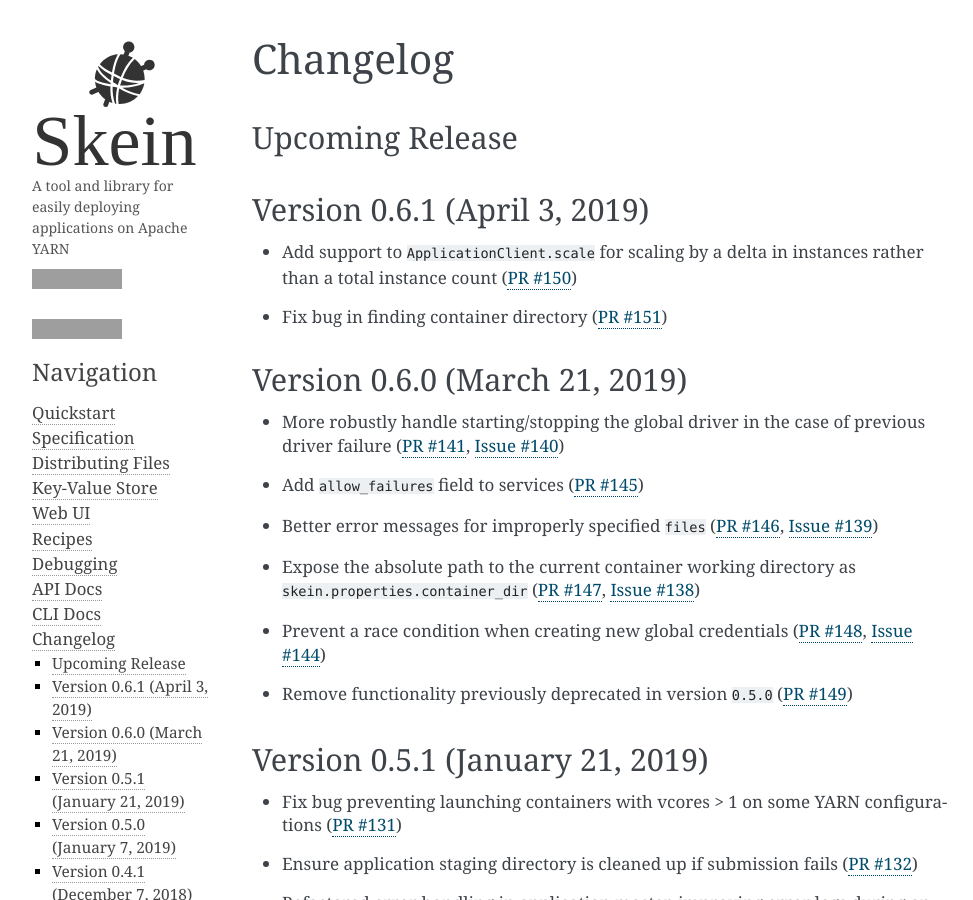
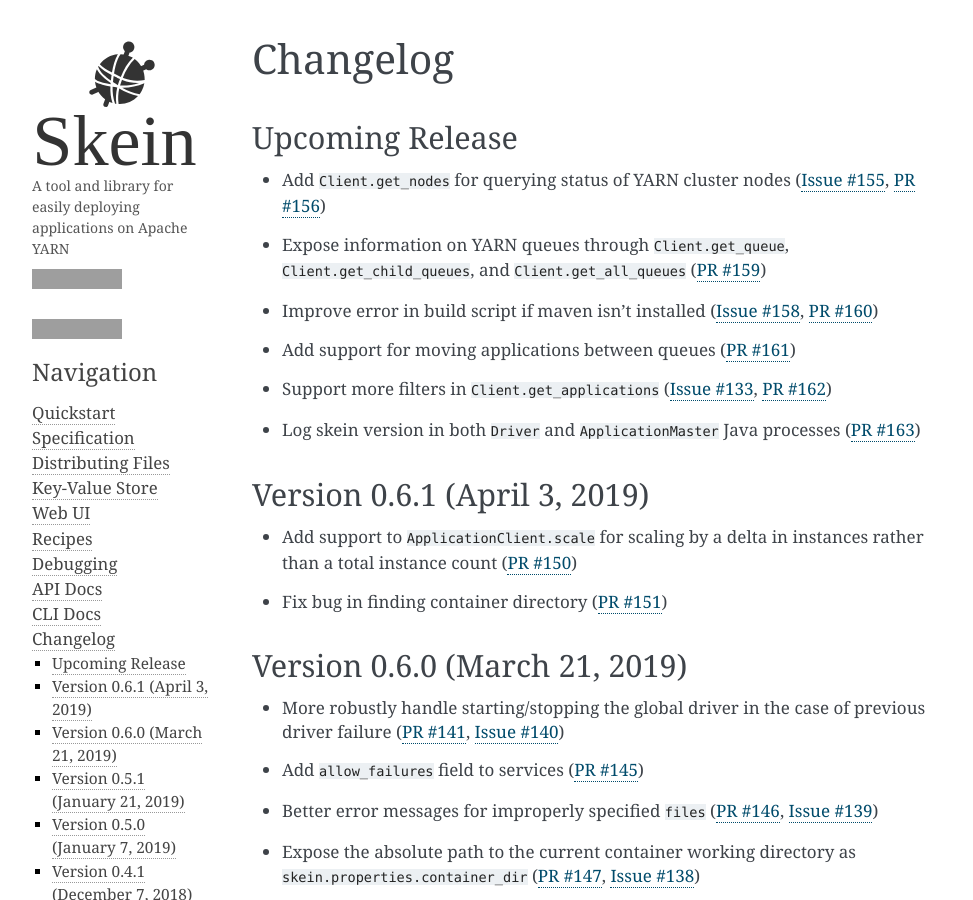
Before and after one commit to jcrist/skein, a Sphinx documentation site: the page built from docs/source/changelog.rst, in a window 1280 px wide and 900 px high, cut to the strip 0-900 px from the top of the window. Shown: the whole strip, without its empty margins (138-1111 px from the left). Built offline with Sphinx 7.4.7, drawn with Linux system fonts in a browser that asks for light colours; grey boxes are pictures that could not be loaded.

Commit message:
Update changelog [skip-tests]

```diff
--- a/docs/source/changelog.rst
+++ b/docs/source/changelog.rst
@@ -3,6 +3,17 @@
 
 Upcoming Release
 ----------------
+
+- Add ``Client.get_nodes`` for querying status of YARN cluster nodes
+  (:issue:`155`, :pr:`156`)
+- Expose information on YARN queues through ``Client.get_queue``,
+  ``Client.get_child_queues``, and ``Client.get_all_queues`` (:pr:`159`)
+- Improve error in build script if maven isn't installed (:issue:`158`,
+  :pr:`160`)
+- Add support for moving applications between queues (:pr:`161`)
+- Support more filters in ``Client.get_applications`` (:issue:`133`, :pr:`162`)
+- Log skein version in both ``Driver`` and ``ApplicationMaster`` Java processes
+  (:pr:`163`)
 
 Version 0.6.1 (April 3, 2019)
 -----------------------------
```
